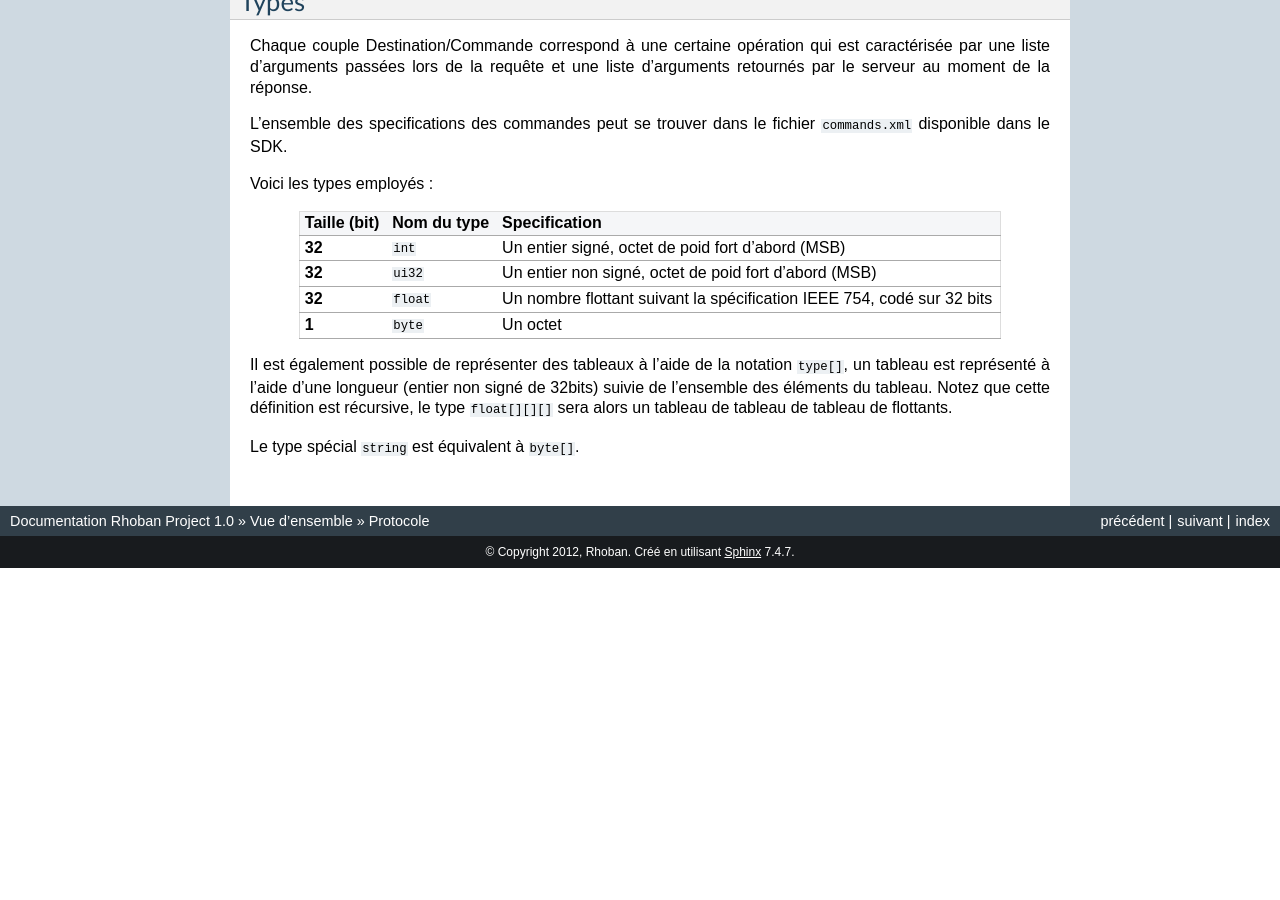
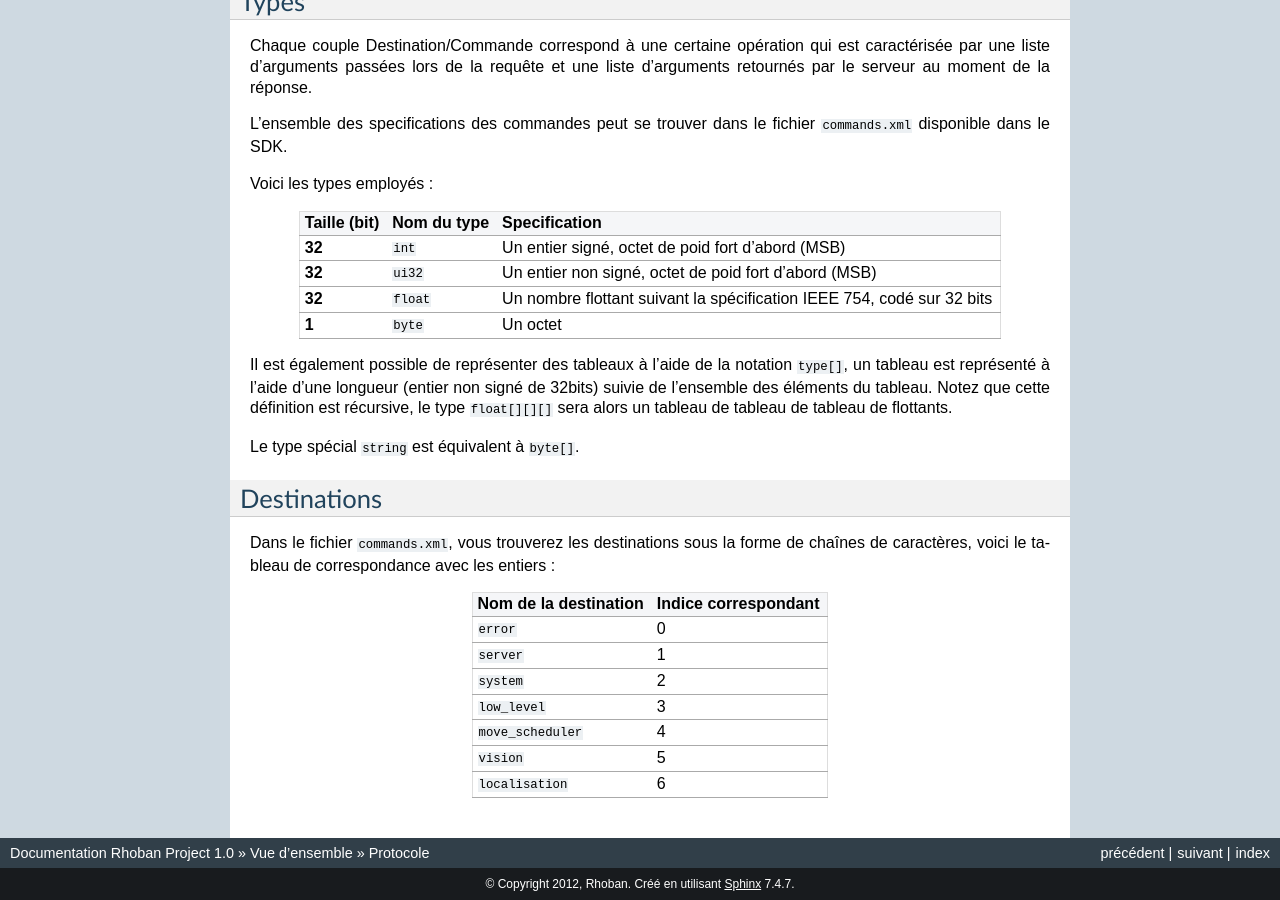
Before and after one commit to RhobanProject/Edu, a Sphinx documentation site: the page built from docs/source/vue_densemble/protocole.rst, in a window 1280 px wide and 900 px high, scrolled down 771 px. Built offline with Sphinx 7.4.7, drawn with Linux system fonts in a browser that asks for light colours; before the commit the page ends 1339 px from its top, so only the background shows below that.

Commit message:
[docs] Ajout des destinations du protocole

```diff
--- a/docs/source/vue_densemble/protocole.rst
+++ b/docs/source/vue_densemble/protocole.rst
@@ -77,3 +77,21 @@ suivie de l'ensemble des éléments du tableau. Notez que cette définition est
 le type ``float[][][]`` sera alors un tableau de tableau de tableau de flottants.
 
 Le type spécial ``string`` est équivalent à ``byte[]``.
+
+Destinations
+~~~~~~~~~~~~
+
+Dans le fichier ``commands.xml``, vous trouverez les destinations sous la forme
+de chaînes de caractères, voici le tableau de correspondance avec les entiers :
+
+======================== ===============================
+Nom de la destination    Indice correspondant
+======================== ===============================
+``error``                0
+``server``               1
+``system``               2
+``low_level``            3
+``move_scheduler``       4
+``vision``               5
+``localisation``         6
+======================== ===============================
```
